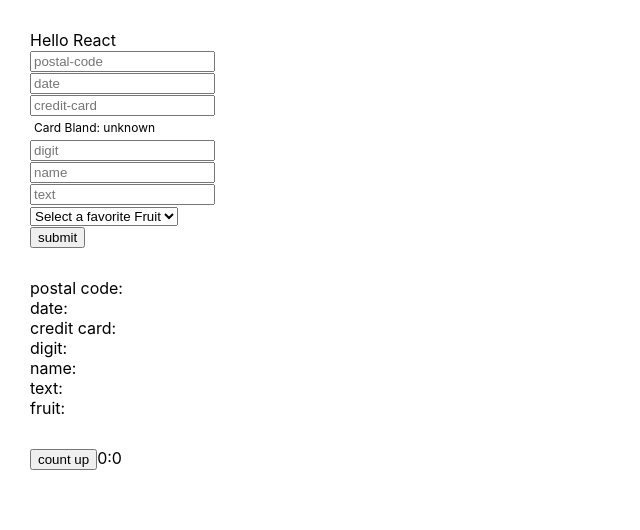
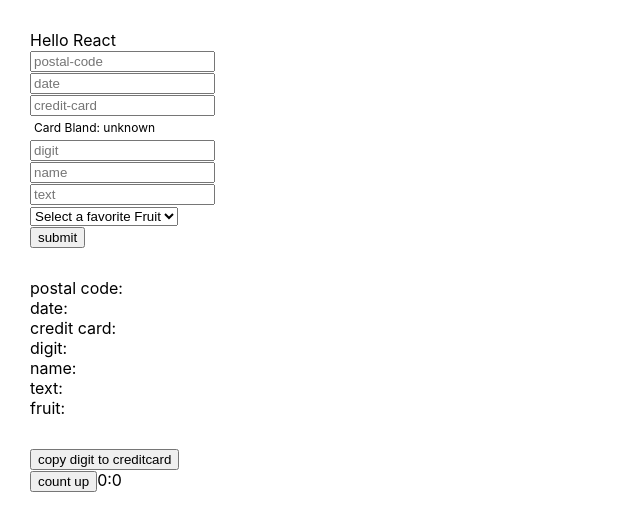
Before and after one commit to yamagame/formik-testcode, a React (Create React App) app: page / in a window 1280 px wide. Shown: the top 530 px of the page, without its empty margins (0-640 px from the left). Built offline with nearby package versions, Linux system fonts and the light colour scheme.

Commit message:
値の変更バグを修正

```diff
--- a/src/App.tsx
+++ b/src/App.tsx
@@ -321,6 +321,14 @@
         </div>
       </div>
       <div style={{ marginTop: 30 }}>
+        <input
+          type="button"
+          value="copy digit to creditcard"
+          onClick={() => {
+            formik.setFieldValue("creditcard", formik.values.digit);
+          }}
+        />
+        <div />
         <input type="button" value="count up" onClick={() => countUp()} />
         <span>
           {count1}:{count2}
--- a/src/components/FormatNumberInput.tsx
+++ b/src/components/FormatNumberInput.tsx
@@ -85,9 +85,9 @@
     return formatedValue;
   };
 
-  const [internalValue, setInternalValue] = React.useState(
-    formatedValue(String(value))
-  );
+  const stateValue = formatedValue(String(value));
+
+  const [internalValue, setInternalValue] = React.useState(stateValue);
   const [focus, setFocus] = React.useState(false);
   const [start, setStart] = React.useState(0);
   const [end, setEnd] = React.useState(0);
@@ -98,6 +98,12 @@
       findInput(inputRef.current)?.setSelectionRange(start, end);
     }
   });
+
+  React.useEffect(() => {
+    if (!focus && !compositingRef.current) {
+      setInternalValue(stateValue);
+    }
+  }, [stateValue, focus]);
 
   // 値を整形し保持
   const updateInternalValue = (inputValue: string) => {
```
Also changed, not shown: 3 other files (tests, documents, lock files or other folders).
